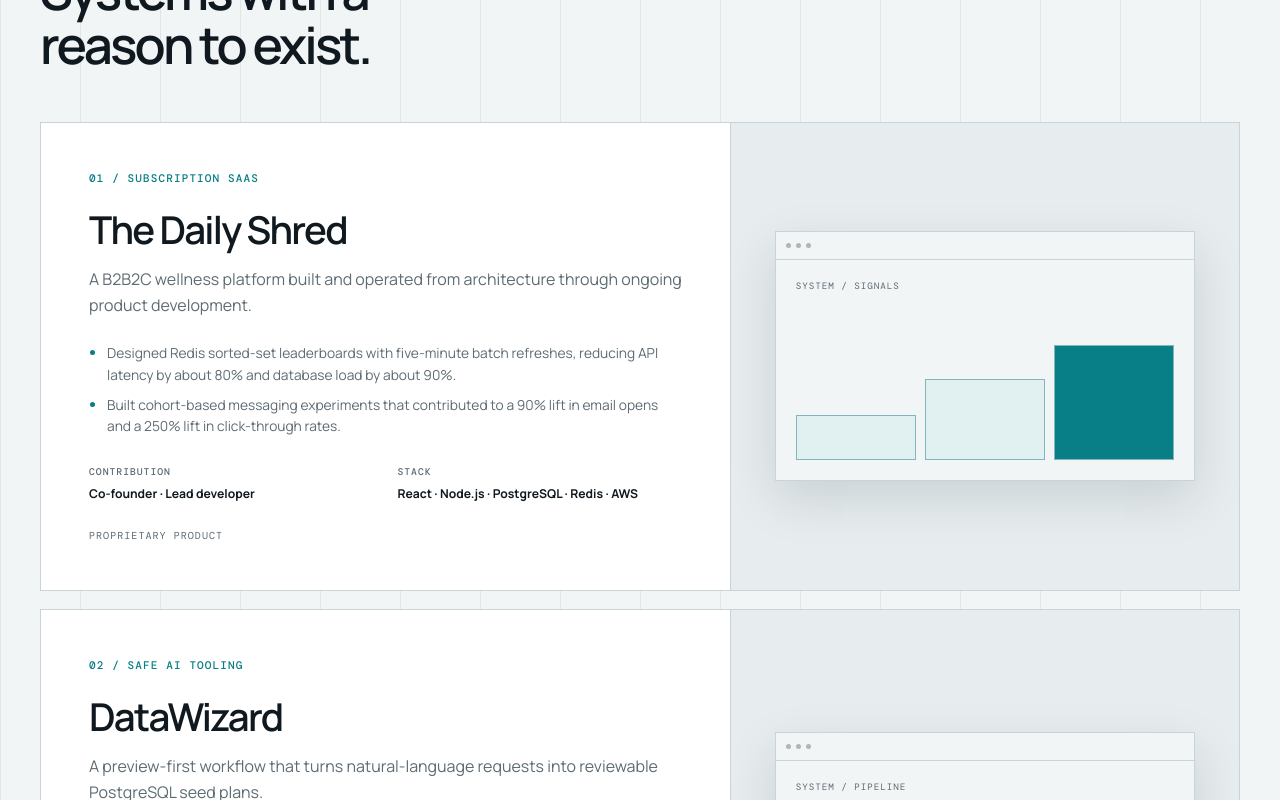
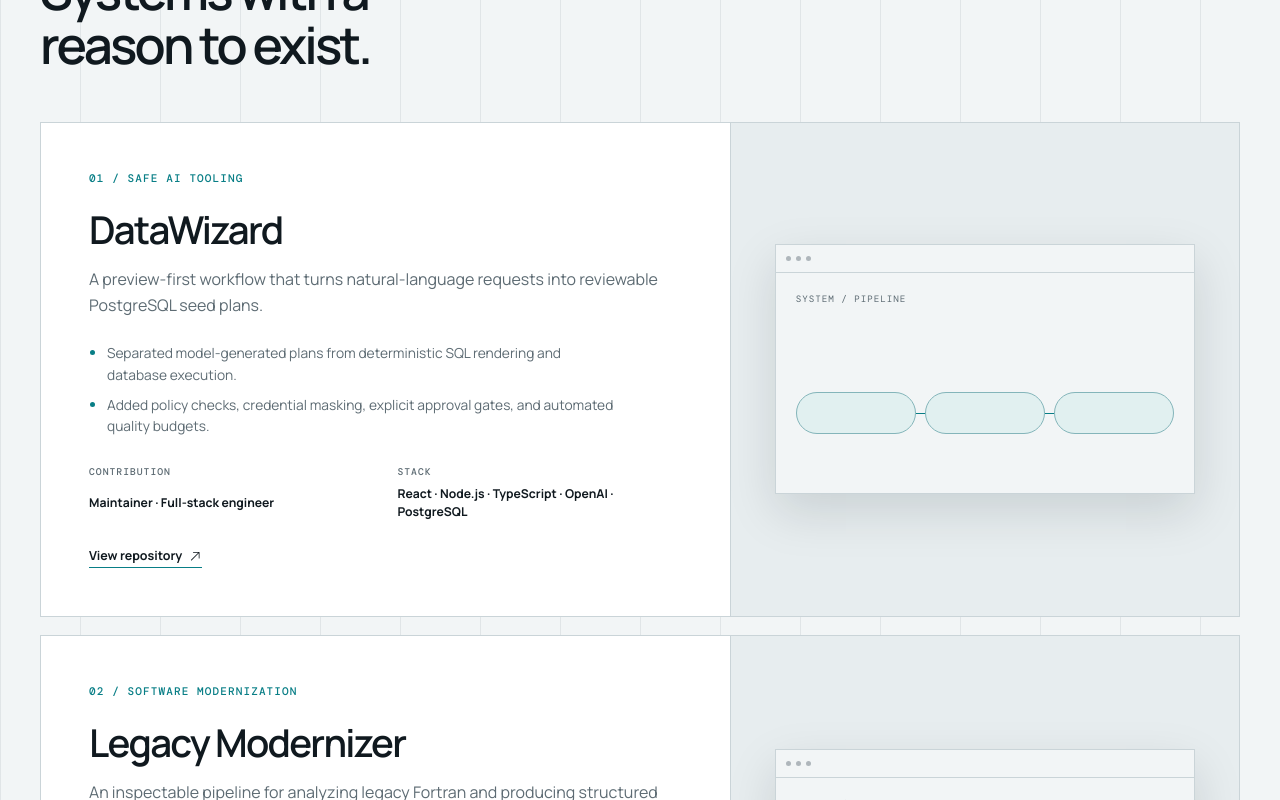
Before and after one commit to mmeyer23/portfolio-website, a React (Vite) app: page / in a window 1280 px wide. Shown: the part 1000-1800 px from the top of the page. Built offline with nearby package versions, Linux system fonts and the light colour scheme.

Commit message:
Limit selected work to public projects
Refs #3

```diff
--- a/src/data/portfolio.js
+++ b/src/data/portfolio.js
@@ -20,23 +20,8 @@
 
 export const projects = [
   {
-    id: 'daily-shred',
-    eyebrow: '01 / Subscription SaaS',
-    name: 'The Daily Shred',
-    summary:
-      'A B2B2C wellness platform built and operated from architecture through ongoing product development.',
-    contribution: 'Co-founder · Lead developer',
-    stack: ['React', 'Node.js', 'PostgreSQL', 'Redis', 'AWS'],
-    highlights: [
-      'Designed Redis sorted-set leaderboards with five-minute batch refreshes, reducing API latency by about 80% and database load by about 90%.',
-      'Built cohort-based messaging experiments that contributed to a 90% lift in email opens and a 250% lift in click-through rates.',
-    ],
-    visibility: 'Proprietary product',
-    visual: 'signals',
-  },
-  {
     id: 'data-wizard',
-    eyebrow: '02 / Safe AI tooling',
+    eyebrow: '01 / Safe AI tooling',
     name: 'DataWizard',
     summary:
       'A preview-first workflow that turns natural-language requests into reviewable PostgreSQL seed plans.',
@@ -52,7 +37,7 @@
   },
   {
     id: 'legacy-modernizer',
-    eyebrow: '03 / Software modernization',
+    eyebrow: '02 / Software modernization',
     name: 'Legacy Modernizer',
     summary:
       'An inspectable pipeline for analyzing legacy Fortran and producing structured Python migration guidance.',
```
Also changed, not shown: 2 other files (tests, documents, lock files or other folders).
